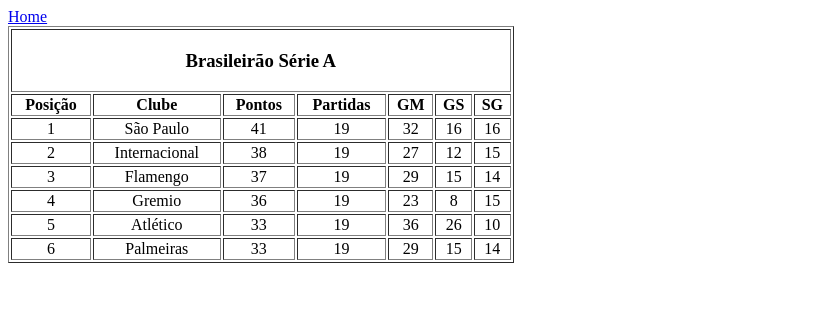
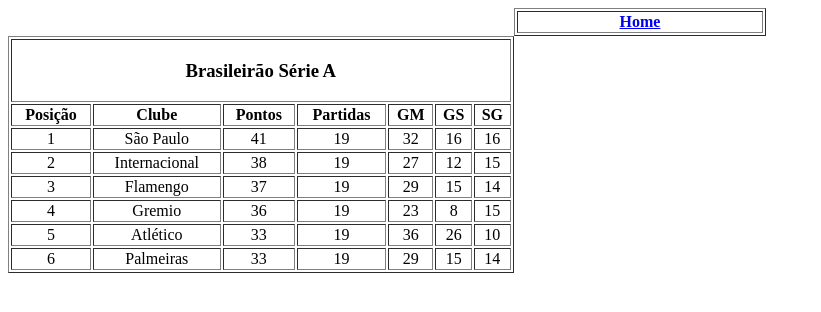
Before and after one commit to rpeleje/ac2web.github.io, a plain HTML site: page ex2.html in a window 1280 px wide. Shown: the whole page, without its empty margins (0-821 px from the left). Drawn offline with Linux system fonts and the light colour scheme.

Commit message:
Update ex2.html

```diff
--- a/ex2.html
+++ b/ex2.html
@@ -6,7 +6,9 @@
   </head>
   <body>
 
-  <a href="index.html">Home</a>
+  <table align = "center" border="1" style="width: 20%">
+		<th><a href="index.html">Home</a></th>
+  </table>
   <table border="1" style="width: 40%">
 		<tr>
 			<th colspan = "7" align = "center" ><h3>Brasileirão Série A</h3></th>
```
